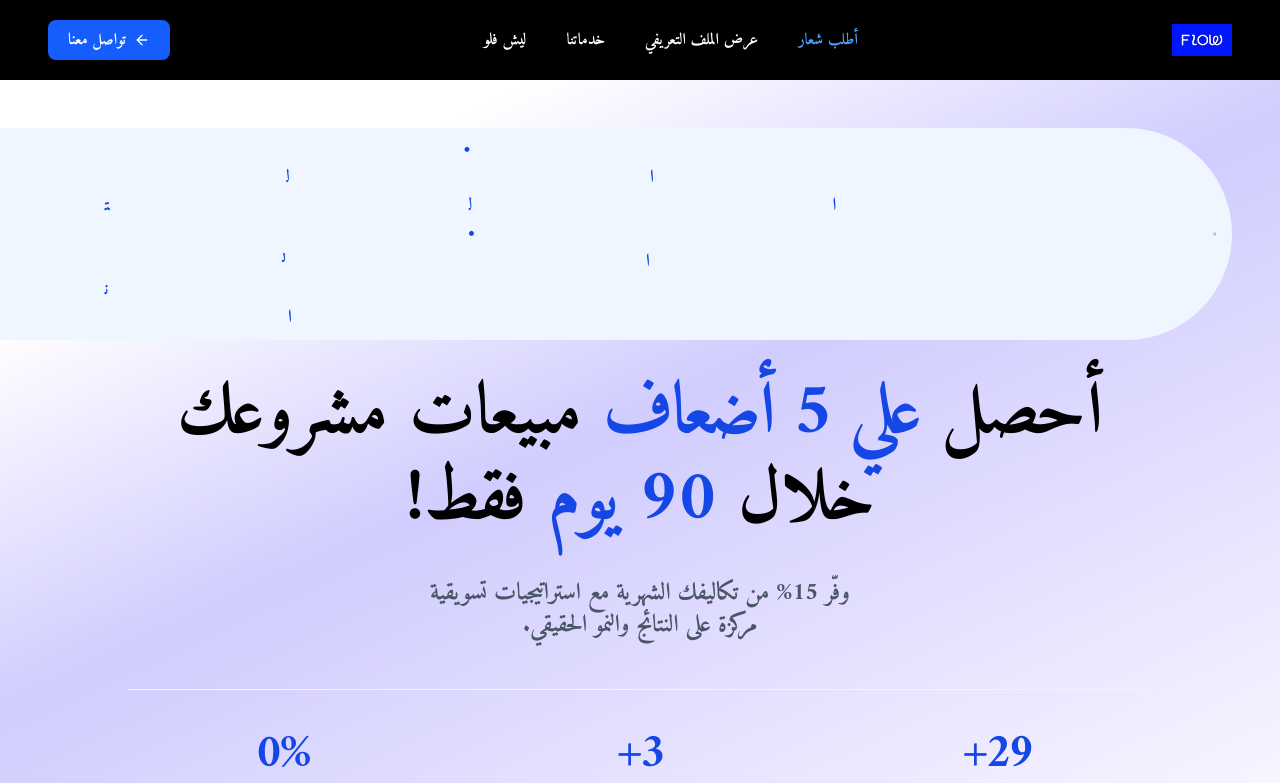
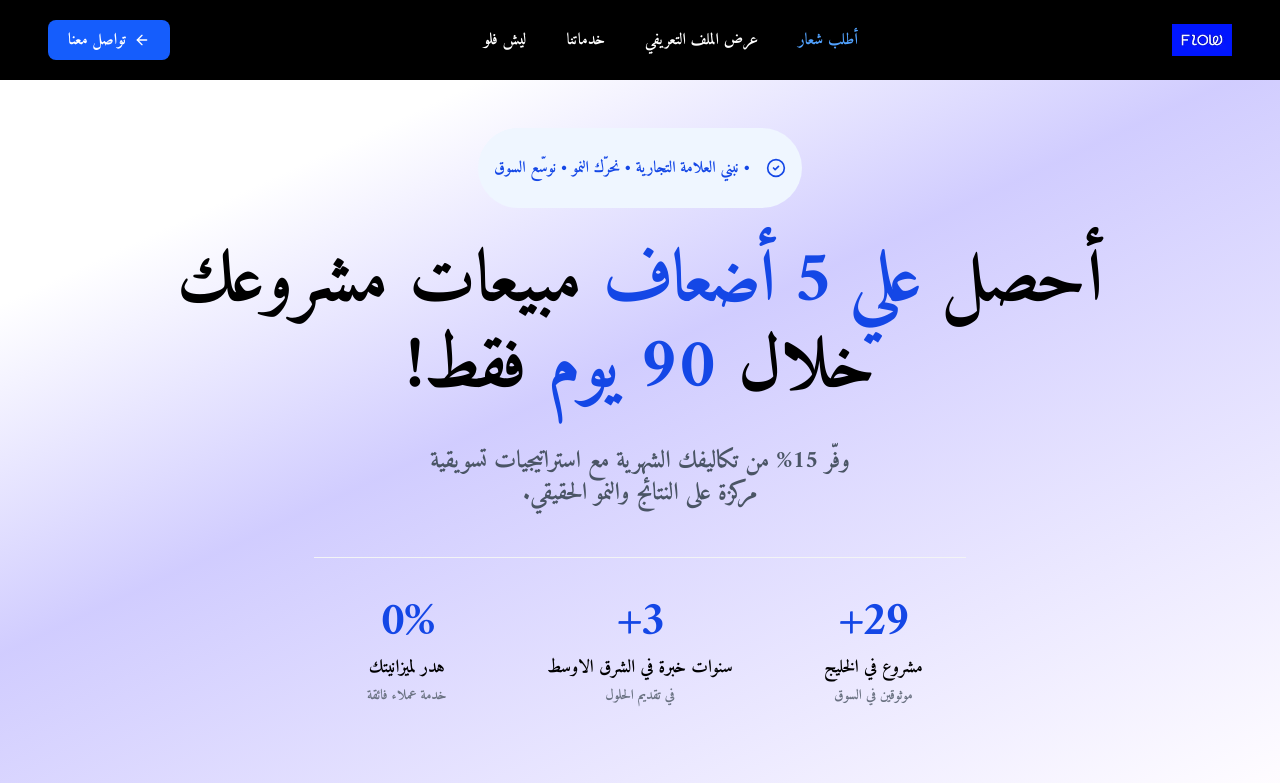
Before and after one commit to zeyadkhalil0/Flow, a React (Vite) app: page / in a window 1280 px wide. Shown: the top 783 px of the page. Built offline with nearby package versions, Linux system fonts and the light colour scheme; a web font is replaced by a local one.

Commit message:
Fix Hero Section

```diff
--- a/src/Components/Hero.jsx
+++ b/src/Components/Hero.jsx
@@ -13,12 +13,12 @@ export default function Hero() {
   ];
 
   return (
-    <section className="hero pt-32 pb-20 overflow-hidden 0">
-      <div className="container mx-auto px-6 md:px-12 text-center">
+    <section className="hero pt-32 pb-20 overflow-hidden">
+      <div className="container flex flex-col mx-auto px-6 md:px-12 text-center">
         {/* Badge */}
-        <div className="inline-flex items-center gap-2 px-4 py-2 bg-blue-50 text-primary-light rounded-full mb-8 animate-fade-in ">
+        <div className="flex mx-auto items-center h-20 w-full text-center space-x-4 md:w-fit text-blue-500  px-4 py-2 bg-blue-50 text- rounded-full mb-8">
           <CheckCircle2 className="w-5 h-5 text-blue-700" />
-          <span className="hero-cta text-lg text-blue-700 font-bold tracking-widest  wrap-break-words">
+          <span className="hero-cta  text-blue-700 font-bold">
             • نبني العلامة التجارية • نحرّك النمو • نوسّع السوق
           </span>
         </div>
--- a/src/index.css
+++ b/src/index.css
@@ -11,9 +11,6 @@
 background: linear-gradient(335deg, rgba(253, 250, 255, 0.703) 10%, rgba(48, 29, 253, 0.222) 57%, rgb(255, 255, 255) 80%);
 }
 
-.hero-cta{
-letter-spacing: 20em;
-}
 
 #services{
     background-color: #020617;
```
